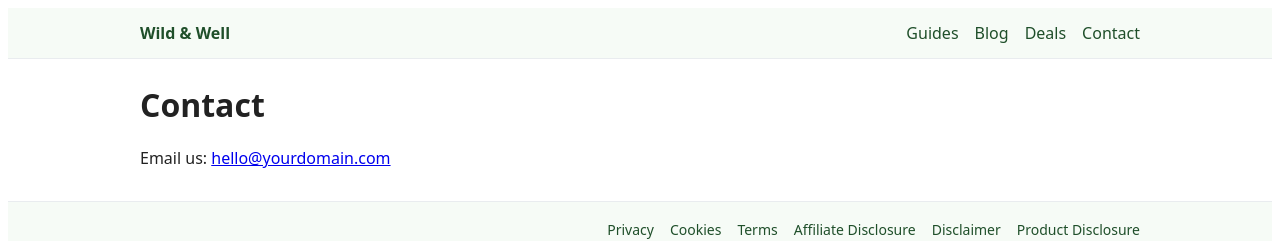
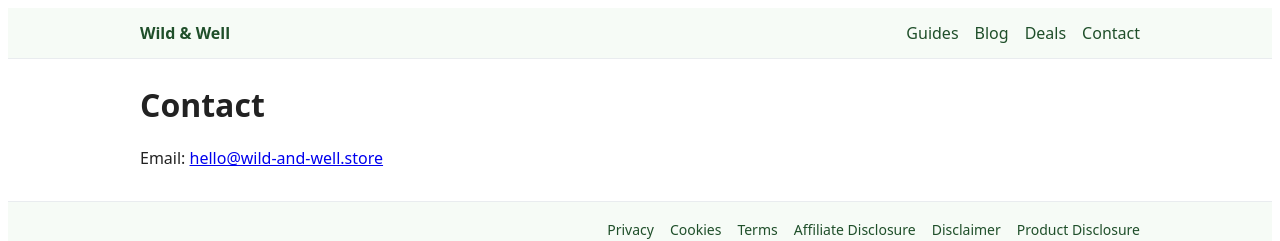
Before and after one commit to dariosandison/Eco---Holistic, a Next.js app: page /contact in a window 1280 px wide. Shown: the top 241 px of the page. Built offline with nearby package versions, Linux system fonts and the light colour scheme.

Commit message:
Update contact.js

```diff
--- a/pages/contact.js
+++ b/pages/contact.js
@@ -1,9 +1,9 @@
-export const seo = { title: 'Contact' };
+// pages/contact.js
 export default function Contact() {
   return (
-    <div className="prose">
+    <div>
       <h1>Contact</h1>
-      <p>Email us: <a href="mailto:hello@yourdomain.com">hello@yourdomain.com</a></p>
+      <p>Email: <a href="mailto:hello@wild-and-well.store">hello@wild-and-well.store</a></p>
     </div>
   );
 }
```
